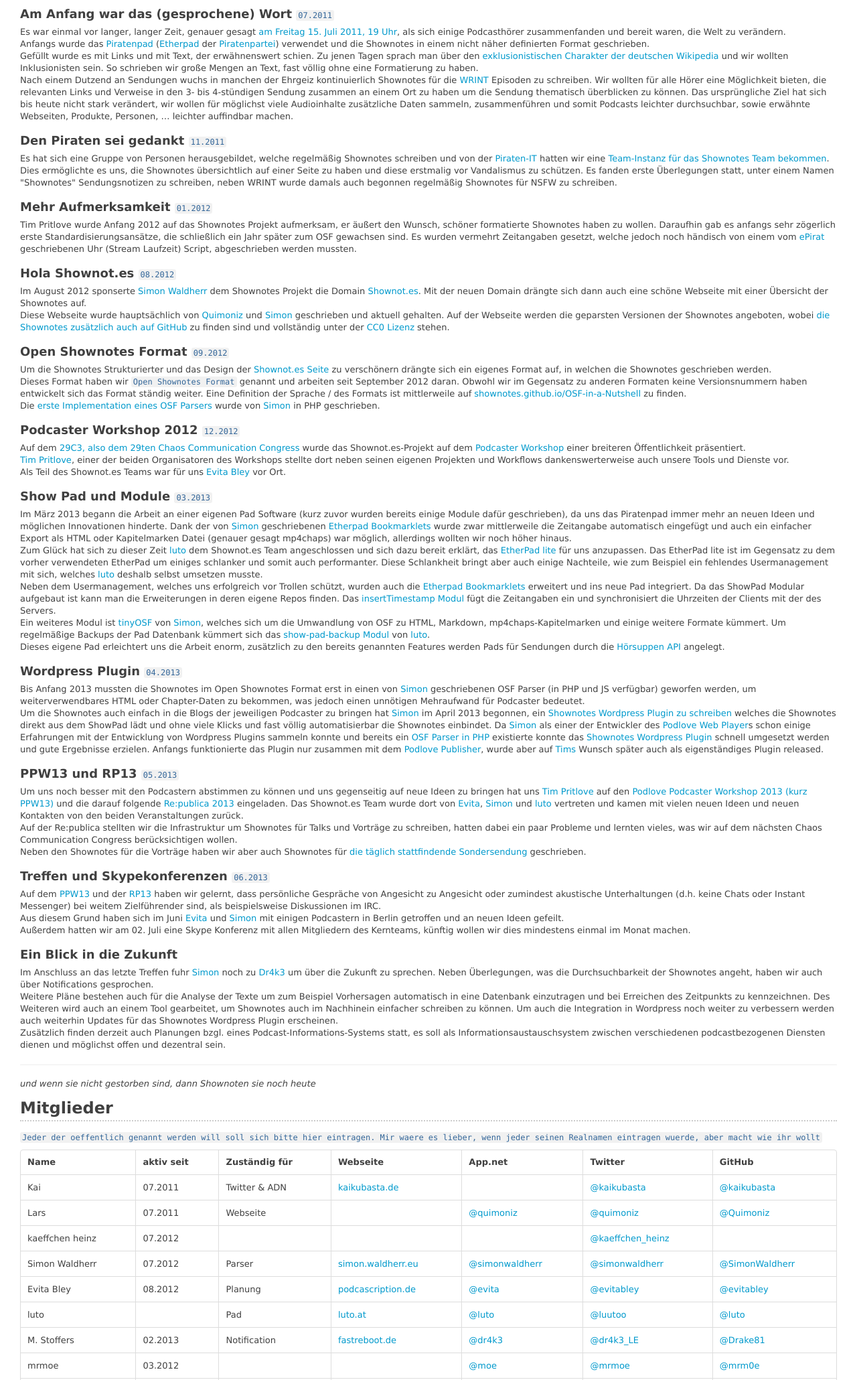
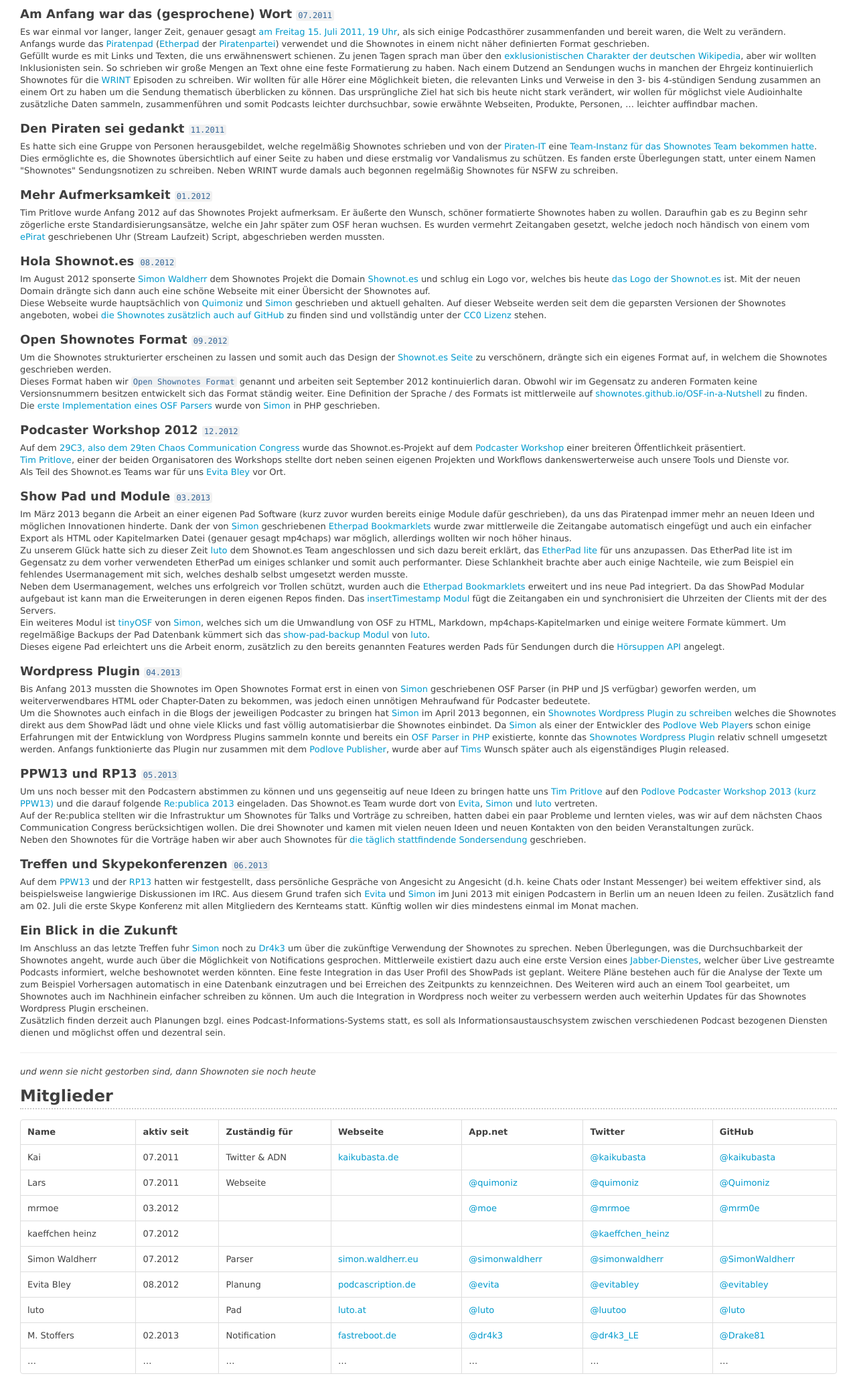
Before and after one commit to shownotesArchive/about-us, a plain HTML site: page index.html in a window 1280 px wide. Shown: the part 296-2356 px from the top of the page at 67% size. Drawn offline with Linux system fonts and the light colour scheme.

Commit message:
moved new data from html to md rebuild html file

```diff
--- a/index.html
+++ b/index.html
@@ -205,7 +205,7 @@ pre > code {
 <h2>Show Notes</h2>
 
 <p>Als &quot;Shownotes&quot; (engl. show notes, &quot;Sendungsnotizen&quot;/&quot;Mitschriften&quot;) werden ergänzende und zusammenfassende Notizen und Texte bezeichnet. Vor allem bei Podcasts hat es sich durchgesetzt, dass solche Mitschriften und Linksammlungen zusammen mit den Audioinhalten angeboten werden.<br>
-Vor allem bei längeren Episoden bieten die Shownotes eine schnelle Übersicht über den Inhalt und durch die Links kann man sich als Hörer selbst eine Meinung der besprochenen Inhalte machen oder erwähnte Produkte kaufen.<br>
+Vor allem bei längeren Episoden bieten die Shownotes eine schnelle Übersicht über den Inhalt und durch die Links kann sich ein Hörer selbst eine Meinung der besprochenen Inhalte machen oder erwähnte Produkte im Podcast schneller finden.<br>
 Shownotes können in vielfacher Weiße den Inhalt eines Podcasts widerspiegeln, neben chronologischer Sortierung gibt es auch thematisch sortierte Shownotes und sogar grafische Darstellungsarten (wie z.B. Mindmaps und Diagramme).</p>
 
 <h2>Geschichte</h2>
@@ -214,30 +214,30 @@ Shownotes können in vielfacher Weiße den Inhalt eines Podcasts widerspiegeln,
 
 <p>Es war einmal vor langer, langer Zeit, genauer gesagt <a href="http://www.wrint.de/2011/07/15/kl010011-ferngesprache-iii/#more-301">am Freitag 15. Juli 2011, 19 Uhr</a>, als sich einige Podcasthörer zusammenfanden und bereit waren, die Welt zu verändern.<br>
 Anfangs wurde das <a href="http://www.piratenpad.de/">Piratenpad</a> (<a href="http://de.wikipedia.org/wiki/EtherPad">Etherpad</a> der <a href="http://www.piratenpartei.de/">Piratenpartei</a>) verwendet und die Shownotes in einem nicht näher definierten Format geschrieben.<br>
-Gefüllt wurde es mit Links und mit Text, der erwähnenswert schien. Zu jenen Tagen sprach man über den <a href="http://de.wiktionary.org/wiki/Exklusionist">exklusionistischen Charakter der deutschen Wikipedia</a> und wir wollten Inklusionisten sein. So schrieben wir große Mengen an Text, fast völlig ohne eine Formatierung zu haben.<br>
+Gefüllt wurde es mit Links und Texten, die uns erwähnenswert schienen. Zu jenen Tagen sprach man über den <a href="http://de.wiktionary.org/wiki/Exklusionist">exklusionistischen Charakter der deutschen Wikipedia</a>, aber wir wollten Inklusionisten sein. So schrieben wir große Mengen an Text ohne eine feste Formatierung zu haben.
 Nach einem Dutzend an Sendungen wuchs in manchen der Ehrgeiz kontinuierlich Shownotes für die <a href="http://wrint.de/">WRINT</a> Episoden zu schreiben. Wir wollten für alle Hörer eine Möglichkeit bieten, die relevanten Links und Verweise in den 3- bis 4-stündigen Sendung zusammen an einem Ort zu haben um die Sendung thematisch überblicken zu können.
 Das ursprüngliche Ziel hat sich bis heute nicht stark verändert, wir wollen für möglichst viele Audioinhalte zusätzliche Daten sammeln, zusammenführen und somit Podcasts leichter durchsuchbar, sowie erwähnte Webseiten, Produkte, Personen, … leichter auffindbar machen.   </p>
 
 <h3>Den Piraten sei gedankt <code>11.2011</code></h3>
 
-<p>Es hat sich eine Gruppe von Personen herausgebildet, welche regelmäßig Shownotes schreiben und von der <a href="https://wiki.piratenpartei.de/IT">Piraten-IT</a> hatten wir eine <a href="https://shownotes.piratenpad.de/">Team-Instanz für das Shownotes Team bekommen</a>.
-Dies ermöglichte es uns, die Shownotes übersichtlich auf einer Seite zu haben und diese erstmalig vor Vandalismus zu schützen.
-Es fanden erste Überlegungen statt, unter einem Namen &quot;Shownotes&quot;  Sendungsnotizen zu schreiben, neben WRINT wurde damals auch begonnen regelmäßig Shownotes für NSFW zu schreiben.</p>
+<p>Es hatte sich eine Gruppe von Personen herausgebildet, welche regelmäßig Shownotes schrieben und von der <a href="https://wiki.piratenpartei.de/IT">Piraten-IT</a> eine <a href="https://shownotes.piratenpad.de/">Team-Instanz für das Shownotes Team bekommen hatte</a>.
+Dies ermöglichte es, die Shownotes übersichtlich auf einer Seite zu haben und diese erstmalig vor Vandalismus zu schützen.
+Es fanden erste Überlegungen statt, unter einem Namen &quot;Shownotes&quot; Sendungsnotizen zu schreiben. Neben WRINT wurde damals auch begonnen regelmäßig Shownotes für NSFW zu schreiben.</p>
 
 <h3>Mehr Aufmerksamkeit <code>01.2012</code></h3>
 
-<p>Tim Pritlove wurde Anfang 2012 auf das Shownotes Projekt aufmerksam, er äußert den Wunsch, schöner formatierte Shownotes haben zu wollen. Daraufhin gab es anfangs sehr zögerlich erste Standardisierungsansätze, die schließlich ein Jahr später zum OSF gewachsen sind.
+<p>Tim Pritlove wurde Anfang 2012 auf das Shownotes Projekt aufmerksam. Er äußerte den Wunsch, schöner formatierte Shownotes haben zu wollen. Daraufhin gab es zu Beginn sehr zögerliche erste Standardisierungsansätze, welche ein Jahr später zum OSF heran wuchsen.
 Es wurden vermehrt Zeitangaben gesetzt, welche jedoch noch händisch von einem vom <a href="http://epirat.de/">ePirat</a> geschriebenen Uhr (Stream Laufzeit) Script, abgeschrieben werden mussten.</p>
 
 <h3>Hola Shownot.es <code>08.2012</code></h3>
 
-<p>Im August 2012 sponserte <a href="http://simon.waldherr.eu/">Simon Waldherr</a> dem Shownotes Projekt die Domain <a href="http://shownot.es/">Shownot.es</a>. Mit der neuen Domain drängte sich dann auch eine schöne Webseite mit einer Übersicht der Shownotes auf.<br>
-Diese Webseite wurde hauptsächlich von <a href="https://alpha.app.net/quimoniz">Quimoniz</a> und <a href="http://simon.waldherr.eu/">Simon</a> geschrieben und aktuell gehalten. Auf der Webseite werden die geparsten Versionen der Shownotes angeboten, wobei <a href="https://github.com/shownotes/shownot.es">die Shownotes zusätzlich auch auf GitHub</a> zu finden sind und vollständig unter der <a href="http://creativecommons.org/publicdomain/zero/1.0/">CC0 Lizenz</a> stehen.</p>
+<p>Im August 2012 sponserte <a href="http://simon.waldherr.eu/">Simon Waldherr</a> dem Shownotes Projekt die Domain <a href="http://shownot.es/">Shownot.es</a> und schlug ein Logo vor, welches bis heute <a href="http://shownot.es/img/shownotes.png">das Logo der Shownot.es</a> ist. Mit der neuen Domain drängte sich dann auch eine schöne Webseite mit einer Übersicht der Shownotes auf.<br>
+Diese Webseite wurde hauptsächlich von <a href="https://alpha.app.net/quimoniz">Quimoniz</a> und <a href="http://simon.waldherr.eu/">Simon</a> geschrieben und aktuell gehalten. Auf dieser Webseite werden seit dem die geparsten Versionen der Shownotes angeboten, wobei <a href="https://github.com/shownotes/shownot.es">die Shownotes zusätzlich auch auf GitHub</a> zu finden sind und vollständig unter der <a href="http://creativecommons.org/publicdomain/zero/1.0/">CC0 Lizenz</a> stehen.</p>
 
 <h3>Open Shownotes Format <code>09.2012</code></h3>
 
-<p>Um die Shownotes Strukturierter und das Design der <a href="http://shownot.es/">Shownot.es Seite</a> zu verschönern drängte sich ein eigenes Format auf, in welchen die Shownotes geschrieben werden.<br>
-Dieses Format haben wir <code>Open Shownotes Format</code> genannt und arbeiten seit September 2012 daran. Obwohl wir im Gegensatz zu anderen Formaten keine Versionsnummern haben entwickelt sich das Format ständig weiter. Eine Definition der Sprache / des Formats ist mittlerweile auf <a href="http://shownotes.github.io/OSF-in-a-Nutshell/#deutsch">shownotes.github.io/OSF-in-a-Nutshell</a> zu finden.<br>
+<p>Um die Shownotes strukturierter erscheinen zu lassen und somit auch das Design der <a href="http://shownot.es/">Shownot.es Seite</a> zu verschönern, drängte sich ein eigenes Format auf, in welchem die Shownotes geschrieben werden.<br>
+Dieses Format haben wir <code>Open Shownotes Format</code> genannt und arbeiten seit September 2012 kontinuierlich daran. Obwohl wir im Gegensatz zu anderen Formaten keine Versionsnummern besitzen entwickelt sich das Format ständig weiter. Eine Definition der Sprache / des Formats ist mittlerweile auf <a href="http://shownotes.github.io/OSF-in-a-Nutshell/#deutsch">shownotes.github.io/OSF-in-a-Nutshell</a> zu finden.<br>
 Die <a href="https://github.com/shownotes/OpenShownotesFormat">erste Implementation eines OSF Parsers</a> wurde von <a href="http://simon.waldherr.eu/">Simon</a> in PHP geschrieben.</p>
 
 <h3>Podcaster Workshop 2012 <code>12.2012</code></h3>
@@ -249,43 +249,42 @@ Als Teil des Shownot.es Teams war für uns <a href="https://alpha.app.net/evita"
 <h3>Show Pad und Module <code>03.2013</code></h3>
 
 <p>Im März 2013 begann die Arbeit an einer eigenen Pad Software (kurz zuvor wurden bereits einige Module dafür geschrieben), da uns das Piratenpad immer mehr an neuen Ideen und möglichen Innovationen hinderte. Dank der von <a href="http://simon.waldherr.eu/">Simon</a> geschriebenen <a href="https://github.com/shownotes/EtherpadBookmarklets">Etherpad Bookmarklets</a> wurde zwar mittlerweile die Zeitangabe automatisch eingefügt und auch ein einfacher Export als HTML oder Kapitelmarken Datei (genauer gesagt mp4chaps) war möglich, allerdings wollten wir noch höher hinaus.<br>
-Zum Glück hat sich zu dieser Zeit <a href="http://luto.at/">luto</a> dem Shownot.es Team angeschlossen und sich dazu bereit erklärt, das <a href="https://github.com/ether/etherpad-lite">EtherPad lite</a> für uns anzupassen. Das EtherPad lite ist im Gegensatz zu dem vorher verwendeten EtherPad um einiges schlanker und somit auch performanter. Diese Schlankheit bringt aber auch einige Nachteile, wie zum Beispiel ein fehlendes Usermanagement mit sich, welches <a href="http://luto.at/">luto</a> deshalb selbst umsetzen musste.<br>
-Neben dem Usermanagement, welches uns erfolgreich vor Trollen schützt, wurden auch die <a href="https://github.com/shownotes/EtherpadBookmarklets">Etherpad Bookmarklets</a> erweitert und ins neue Pad integriert. Da das ShowPad Modular aufgebaut ist kann man die Erweiterungen in deren eigene Repos finden. Das <a href="https://github.com/shownotes/ep_insertTimestamp">insertTimestamp Modul</a> fügt die Zeitangaben ein und synchronisiert die Uhrzeiten der Clients mit der des Servers.<br>
+Zu unserem Glück hatte sich zu dieser Zeit <a href="http://luto.at/">luto</a> dem Shownot.es Team angeschlossen und sich dazu bereit erklärt, das <a href="https://github.com/ether/etherpad-lite">EtherPad lite</a> für uns anzupassen. Das EtherPad lite ist im Gegensatz zu dem vorher verwendeten EtherPad um einiges schlanker und somit auch performanter. Diese Schlankheit brachte aber auch einige Nachteile, wie zum Beispiel ein fehlendes Usermanagement mit sich, welches deshalb selbst umgesetzt werden musste.<br>
+Neben dem Usermanagement, welches uns erfolgreich vor Trollen schützt, wurden auch die <a href="https://github.com/shownotes/EtherpadBookmarklets">Etherpad Bookmarklets</a> erweitert und ins neue Pad integriert. Da das ShowPad Modular aufgebaut ist kann man die Erweiterungen in deren eigenen Repos finden. Das <a href="https://github.com/shownotes/ep_insertTimestamp">insertTimestamp Modul</a> fügt die Zeitangaben ein und synchronisiert die Uhrzeiten der Clients mit der des Servers.<br>
 Ein weiteres Modul ist <a href="https://github.com/shownotes/tinyOSF.js">tinyOSF</a> von <a href="http://simon.waldherr.eu/">Simon</a>, welches sich um die Umwandlung von OSF zu HTML, Markdown, mp4chaps-Kapitelmarken und einige weitere Formate kümmert.
 Um regelmäßige Backups der Pad Datenbank kümmert sich das <a href="https://github.com/shownotes/show-pad-backup">show-pad-backup Modul</a> von <a href="http://luto.at/">luto</a>.<br>
 Dieses eigene Pad erleichtert uns die Arbeit enorm, zusätzlich zu den bereits genannten Features werden Pads für Sendungen durch die <a href="http://hoersuppe.de/">Hörsuppen</a> <a href="http://hoersuppe.de/feature/api.txt">API</a> angelegt.</p>
 
 <h3>Wordpress Plugin <code>04.2013</code></h3>
 
-<p>Bis Anfang 2013 mussten die Shownotes im Open Shownotes Format erst in einen von <a href="http://simon.waldherr.eu/">Simon</a> geschriebenen OSF Parser (in PHP und JS verfügbar) geworfen werden, um weiterverwendbares HTML oder Chapter-Daten zu bekommen, was jedoch einen unnötigen Mehraufwand für Podcaster bedeutet.<br>
-Um die Shownotes auch einfach in die Blogs der jeweiligen Podcaster zu bringen hat <a href="http://simon.waldherr.eu/">Simon</a> im April 2013 begonnen, ein <a href="https://github.com/shownotes/wp-osf-shownotes">Shownotes Wordpress Plugin zu schreiben</a> welches die Shownotes direkt aus dem ShowPad lädt und ohne viele Klicks und fast völlig automatisierbar die Shownotes einbindet. Da <a href="http://simon.waldherr.eu/">Simon</a> als einer der Entwickler des <a href="https://github.com/podlove/podlove-web-player">Podlove Web Player</a>s schon einige Erfahrungen mit der Entwicklung von Wordpress Plugins sammeln konnte und bereits ein <a href="https://github.com/shownotes/OpenShownotesFormat">OSF Parser in PHP</a> existierte konnte das <a href="https://github.com/shownotes/wp-osf-shownotes">Shownotes Wordpress Plugin</a> schnell umgesetzt werden und gute Ergebnisse erzielen. Anfangs funktionierte das Plugin nur zusammen mit dem <a href="https://github.com/podlove/podlove-publisher">Podlove Publisher</a>, wurde aber auf <a href="http://metaebene.me/timpritlove/">Tims</a> Wunsch später auch als eigenständiges Plugin released.</p>
+<p>Bis Anfang 2013 mussten die Shownotes im Open Shownotes Format erst in einen von <a href="http://simon.waldherr.eu/">Simon</a> geschriebenen OSF Parser (in PHP und JS verfügbar) geworfen werden, um weiterverwendbares HTML oder Chapter-Daten zu bekommen, was jedoch einen unnötigen Mehraufwand für Podcaster bedeutete.<br>
+Um die Shownotes auch einfach in die Blogs der jeweiligen Podcaster zu bringen hat <a href="http://simon.waldherr.eu/">Simon</a> im April 2013 begonnen, ein <a href="https://github.com/shownotes/wp-osf-shownotes">Shownotes Wordpress Plugin zu schreiben</a> welches die Shownotes direkt aus dem ShowPad lädt und ohne viele Klicks und fast völlig automatisierbar die Shownotes einbindet. Da <a href="http://simon.waldherr.eu/">Simon</a> als einer der Entwickler des <a href="https://github.com/podlove/podlove-web-player">Podlove Web Player</a>s schon einige Erfahrungen mit der Entwicklung von Wordpress Plugins sammeln konnte und bereits ein <a href="https://github.com/shownotes/OpenShownotesFormat">OSF Parser in PHP</a> existierte, konnte das <a href="https://github.com/shownotes/wp-osf-shownotes">Shownotes Wordpress Plugin</a> relativ schnell umgesetzt werden. Anfangs funktionierte das Plugin nur zusammen mit dem <a href="https://github.com/podlove/podlove-publisher">Podlove Publisher</a>, wurde aber auf <a href="http://metaebene.me/timpritlove/">Tims</a> Wunsch später auch als eigenständiges Plugin released.</p>
 
 <h3>PPW13 und RP13 <code>05.2013</code></h3>
 
-<p>Um uns noch besser mit den Podcastern abstimmen zu können und uns gegenseitig auf neue Ideen zu bringen hat uns <a href="http://metaebene.me/timpritlove/">Tim Pritlove</a> auf den <a href="http://metaebene.me/blog/2013/03/15/podlove-podcaster-workshop/">Podlove Podcaster Workshop 2013 (kurz PPW13)</a> und die darauf folgende <a href="http://re-publica.de/">Re:publica 2013</a> eingeladen. Das Shownot.es Team wurde dort von <a href="https://alpha.app.net/evita">Evita</a>, <a href="http://simon.waldherr.eu/">Simon</a> und <a href="http://luto.at/">luto</a> vertreten und kamen mit vielen neuen Ideen und neuen Kontakten von den beiden Veranstaltungen zurück.<br>
-Auf der Re:publica stellten wir die Infrastruktur um Shownotes für Talks und Vorträge zu schreiben, hatten dabei ein paar Probleme und lernten vieles, was wir auf dem nächsten Chaos Communication Congress berücksichtigen wollen.<br>
+<p>Um uns noch besser mit den Podcastern abstimmen zu können und uns gegenseitig auf neue Ideen zu bringen hatte uns <a href="http://metaebene.me/timpritlove/">Tim Pritlove</a> auf den <a href="http://metaebene.me/blog/2013/03/15/podlove-podcaster-workshop/">Podlove Podcaster Workshop 2013 (kurz PPW13)</a> und die darauf folgende <a href="http://re-publica.de/">Re:publica 2013</a> eingeladen. Das Shownot.es Team wurde dort von <a href="https://alpha.app.net/evita">Evita</a>, <a href="http://simon.waldherr.eu/">Simon</a> und <a href="http://luto.at/">luto</a> vertreten.<br>
+Auf der Re:publica stellten wir die Infrastruktur um Shownotes für Talks und Vorträge zu schreiben, hatten dabei ein paar Probleme und lernten vieles, was wir auf dem nächsten Chaos Communication Congress berücksichtigen wollen. Die drei Shownoter und kamen mit vielen neuen Ideen und neuen Kontakten von den beiden Veranstaltungen zurück.<br>
 Neben den Shownotes für die Vorträge haben wir aber auch Shownotes für <a href="http://die-sondersendung.de/">die täglich stattfindende Sondersendung</a> geschrieben.</p>
 
 <h3>Treffen und Skypekonferenzen <code>06.2013</code></h3>
 
-<p>Auf dem <a href="http://metaebene.me/blog/2013/03/15/podlove-podcaster-workshop/">PPW13</a> und der <a href="http://re-publica.de/">RP13</a> haben wir gelernt, dass persönliche Gespräche von Angesicht zu Angesicht oder zumindest akustische Unterhaltungen (d.h. keine Chats oder Instant Messenger) bei weitem Zielführender sind, als beispielsweise Diskussionen im IRC.<br>
-Aus diesem Grund haben sich im Juni <a href="https://alpha.app.net/evita">Evita</a> und <a href="http://simon.waldherr.eu/">Simon</a> mit einigen Podcastern in Berlin getroffen und an neuen Ideen gefeilt.<br>
-Außerdem hatten wir am 02. Juli eine Skype Konferenz mit allen Mitgliedern des Kernteams, künftig wollen wir dies mindestens einmal im Monat machen.</p>
+<p>Auf dem <a href="http://metaebene.me/blog/2013/03/15/podlove-podcaster-workshop/">PPW13</a> und der <a href="http://re-publica.de/">RP13</a> hatten wir festgestellt, dass persönliche Gespräche von Angesicht zu Angesicht (d.h. keine Chats oder Instant Messenger) bei weitem effektiver sind, als beispielsweise langwierige Diskussionen im IRC.
+Aus diesem Grund trafen sich <a href="https://alpha.app.net/evita">Evita</a> und <a href="http://simon.waldherr.eu/">Simon</a> im Juni 2013 mit einigen Podcastern in Berlin um an neuen Ideen zu feilen.
+Zusätzlich fand am 02. Juli die erste Skype Konferenz mit allen Mitgliedern des Kernteams statt. Künftig wollen wir dies mindestens einmal im Monat machen.</p>
 
 <h3>Ein Blick in die Zukunft</h3>
 
-<p>Im Anschluss an das letzte Treffen fuhr <a href="http://simon.waldherr.eu/">Simon</a> noch zu <a href="http://fastreboot.de/">Dr4k3</a> um über die Zukunft zu sprechen. Neben Überlegungen, was die Durchsuchbarkeit der Shownotes angeht, haben wir auch über Notifications gesprochen.<br>
+<p>Im Anschluss an das letzte Treffen fuhr <a href="http://simon.waldherr.eu/">Simon</a> noch zu <a href="http://fastreboot.de/">Dr4k3</a> um über die zukünftige Verwendung der Shownotes zu sprechen. Neben Überlegungen, was die Durchsuchbarkeit der Shownotes angeht, wurde auch über die Möglichkeit von Notifications gesprochen.
+Mittlerweile existiert dazu auch eine erste Version eines <a href="https://github.com/Drake81/shownotes-message-service">Jabber-Dienstes</a>, welcher über Live gestreamte Podcasts informiert, welche beshownotet werden könnten. Eine feste Integration in das User Profil des ShowPads ist geplant.
 Weitere Pläne bestehen auch für die Analyse der Texte um zum Beispiel Vorhersagen automatisch in eine Datenbank einzutragen und bei Erreichen des Zeitpunkts zu kennzeichnen. Des Weiteren wird auch an einem Tool gearbeitet, um Shownotes auch im Nachhinein einfacher schreiben zu können.
 Um auch die Integration in Wordpress noch weiter zu verbessern werden auch weiterhin Updates für das Shownotes Wordpress Plugin erscheinen.<br>
-Zusätzlich finden derzeit auch Planungen bzgl. eines Podcast-Informations-Systems statt, es soll als Informationsaustauschsystem zwischen verschiedenen podcastbezogenen Diensten dienen und möglichst offen und dezentral sein. </p>
+Zusätzlich finden derzeit auch Planungen bzgl. eines Podcast-Informations-Systems statt, es soll als Informationsaustauschsystem zwischen verschiedenen Podcast bezogenen Diensten dienen und möglichst offen und dezentral sein. </p>
 
 <hr>
 
 <p><em>und wenn sie nicht gestorben sind, dann Shownoten sie noch heute</em></p>
 
 <h2>Mitglieder</h2>
-
-<p><code>Jeder der oeffentlich genannt werden will soll sich bitte hier eintragen. Mir waere es lieber, wenn jeder seinen Realnamen eintragen wuerde, aber macht wie ihr wollt</code>   </p>
 
 <table><thead>
 <tr>
@@ -315,6 +314,15 @@ Zusätzlich finden derzeit auch Planungen bzgl. eines Podcast-Informations-Syste
 <td><a href="https://alpha.app.net/quimoniz">@quimoniz</a></td>
 <td><a href="https://twitter.com/quimoniz">@quimoniz</a></td>
 <td><a href="https://github.com/Quimoniz">@Quimoniz</a></td>
+</tr>
+<tr>
+<td>mrmoe</td>
+<td>03.2012</td>
+<td></td>
+<td></td>
+<td><a href="https://alpha.app.net/moe">@moe</a></td>
+<td><a href="https://twitter.com/mrmoe">@mrmoe</a></td>
+<td><a href="https://github.com/mrm0e">@mrm0e</a></td>
 </tr>
 <tr>
 <td>kaeffchen heinz</td>
@@ -362,24 +370,25 @@ Zusätzlich finden derzeit auch Planungen bzgl. eines Podcast-Informations-Syste
 <td><a href="https://github.com/Drake81">@Drake81</a></td>
 </tr>
 <tr>
-<td>mrmoe</td>
-<td>03.2012</td>
-<td></td>
-<td></td>
-<td><a href="https://alpha.app.net/moe">@moe</a></td>
-<td><a href="https://twitter.com/mrmoe">@mrmoe</a></td>
-<td><a href="https://github.com/mrm0e">@mrm0e</a></td>
-</tr>
-<tr>
 <td>…</td>
 <td>…</td>
 <td>…</td>
 <td>…</td>
 <td>…</td>
 <td>…</td>
-<td></td>
+<td>…</td>
 </tr>
 </tbody></table>
+
+<p>Dies ist nur ein kleiner Teil des Shownotes Teams, der Teil der sich bereits hier eingetragen hat.<br>
+Das Shownotes Team ist eine große offene Gruppe ohne jegliche Hierarchie.<br>
+Die Zusammenarbeit und Entscheidungsfindung innerhalb des Shownot.es Projekts basiert auf einer Mischung aus <a href="https://de.wikipedia.org/wiki/Demokratie">Demokratie</a> und <a href="http://de.wikipedia.org/wiki/Do-ocracy">Do-ocracy</a>.<br>
+Jeder der unser Vorhaben unterstützen und Teil des Projekts werden will ist herzlich dazu eingeladen. Jegliche Hilfe ist jederzeit willkommen, egal ob Programmierer oder Shownotes-Schreiber, ob Designer oder Podcaster die über uns berichten und unsere Software testen wollen.</p>
+
+<h2>Treffen und Konferenzen</h2>
+
+<p>Auf Podcaster-, Blogger- und Hacker-Messen/Konferenzen, sowie Hörertreffen werden immer wieder Mitglieder des Shownot.es anzutreffen sein. Da das Shownotes Projekt eine offene Gruppe an freiwilligen ist, steht natürlich jedem selbst frei, an Events teilzunehmen und darüber zu berichten.<br>
+Bei wichtigen Veranstaltungen auf welchen auch Leute aus dem Kernteam teilnehmen, werden wir natürlich auch ausführlicher berichten.</p>
 
 <h2>Ziele</h2>
 
```
Also changed, not shown: 1 other file.
